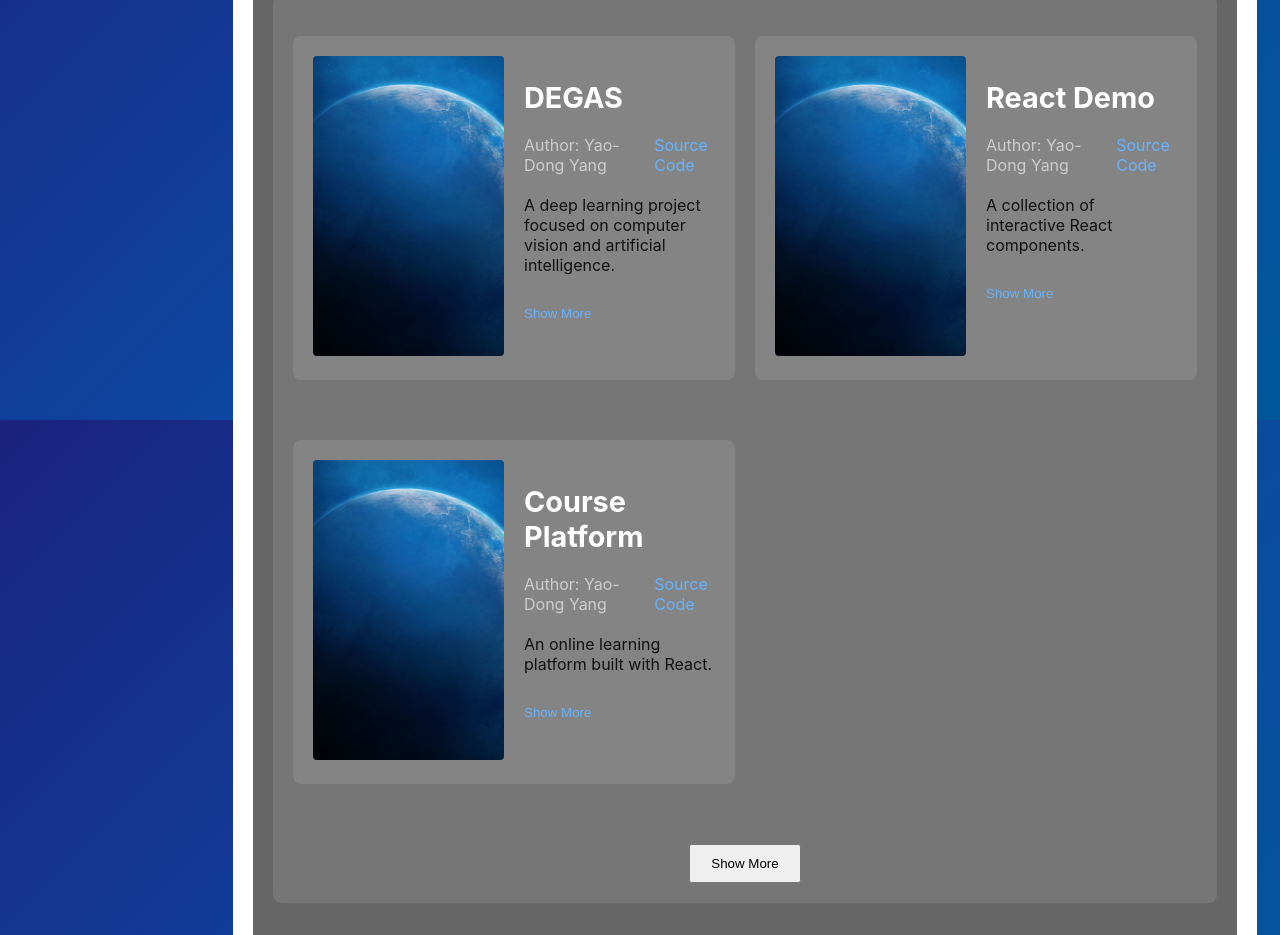
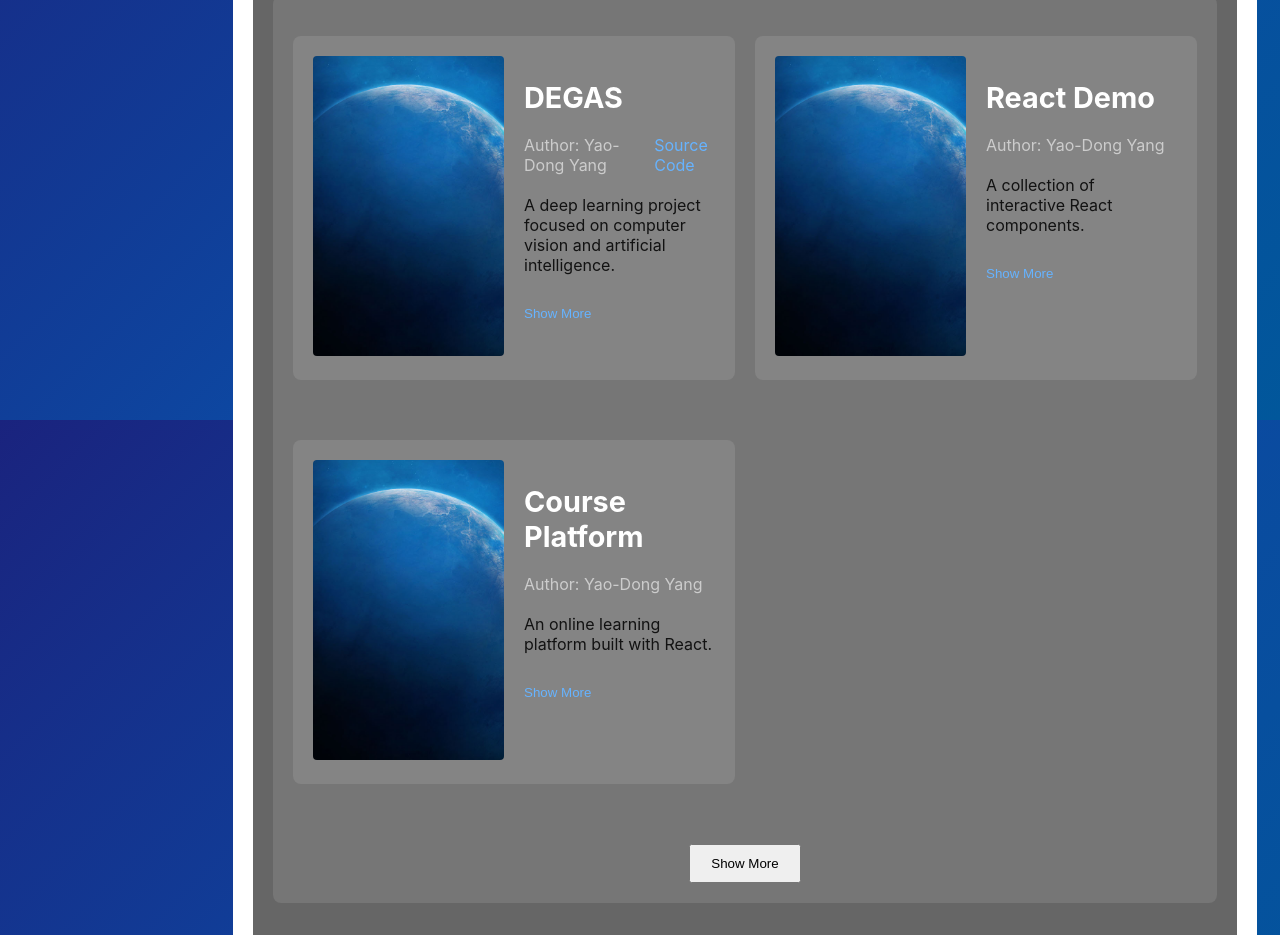
Before and after one commit to yyd003/CMAA6019B_T-E, a React (Create React App) app: page / in a window 1280 px wide. Shown: the part 1180-2115 px from the top of the page. Built offline with nearby package versions, Linux system fonts and the light colour scheme.

Commit message:
carousel

```diff
--- /dev/null
+++ b/src/data/projects.js
@@ -0,0 +1,44 @@
+const projects = [
+    {
+        path: "/projects/degas",
+        name: "DEGAS",
+        desc: "Deep Learning Project",
+        author: "Yao-Dong Yang",
+        image: "/img/bg.jpg",
+        description: "A deep learning project focused on computer vision and artificial intelligence.",
+        fullDescription: "DEGAS (Deep Learning Enhanced Graphics and Analysis System) is an innovative project that combines state-of-the-art deep learning techniques with practical applications in computer vision. This project demonstrates the power of AI in solving complex visual recognition tasks.",
+        sourceLink: "https://initialneil.github.io/DEGAS"
+    },
+    {
+        path: "/projects/react-demo",
+        name: "React Demo",
+        desc: "Interactive Components",
+        author: "Yao-Dong Yang",
+        image: "/img/bg.jpg",
+        description: "A collection of interactive React components.",
+        fullDescription: "Showcase of various React components demonstrating modern web development practices and UI/UX patterns.",
+        sourceLink: null
+    },
+    {
+        path: "/projects/course-platform",
+        name: "Course Platform",
+        desc: "Educational System",
+        author: "Yao-Dong Yang",
+        image: "/img/bg.jpg",
+        description: "An online learning platform built with React.",
+        fullDescription: "A comprehensive educational platform featuring course management, student tracking, and interactive learning materials.",
+        sourceLink: null
+    },
+    {
+        path: "/projects/coming-soon",
+        name: "Future Projects",
+        desc: "More Coming Soon",
+        author: "Yao-Dong Yang",
+        image: "/img/bg.jpg",
+        description: "Exciting new projects in development.",
+        fullDescription: "Stay tuned for more innovative projects combining AI, web development, and educational technology.",
+        sourceLink: null
+    }
+];
+
+export default projects;
--- a/src/pages/Home/index.js
+++ b/src/pages/Home/index.js
@@ -2,6 +2,7 @@ import React, { useState,useEffect } from 'react';
 import Gallery from '../../components/Gallery';
 import { Link } from 'react-router-dom';
 import './Home.css';
+import projects from '../../data/projects';
 
 function Home() {
     const [theme, setTheme] = useState('light');
@@ -19,48 +20,7 @@ function Home() {
         document.documentElement.setAttribute('data-theme', theme);
     }, [theme]);
 
-    const projects = [
-        {
-            path: "/projects/degas",
-            name: "DEGAS",
-            desc: "Deep Learning Project",
-            author: "Yao-Dong Yang",
-            image: "/img/bg.jpg",
-            description: "A deep learning project focused on computer vision and artificial intelligence.",
-            fullDescription: "DEGAS (Deep Learning Enhanced Graphics and Analysis System) is an innovative project that combines state-of-the-art deep learning techniques with practical applications in computer vision. This project demonstrates the power of AI in solving complex visual recognition tasks.",
-            sourceLink: "https://github.com/yourusername/degas"
-        },
-        {
-            path: "/projects/react-demo",
-            name: "React Demo",
-            desc: "Interactive Components",
-            author: "Yao-Dong Yang",
-            image: "/img/bg.jpg",
-            description: "A collection of interactive React components.",
-            fullDescription: "Showcase of various React components demonstrating modern web development practices and UI/UX patterns.",
-            sourceLink: "https://github.com/yourusername/react-demo"
-        },
-        {
-            path: "/projects/course-platform",
-            name: "Course Platform",
-            desc: "Educational System",
-            author: "Yao-Dong Yang",
-            image: "/img/bg.jpg",
-            description: "An online learning platform built with React.",
-            fullDescription: "A comprehensive educational platform featuring course management, student tracking, and interactive learning materials.",
-            sourceLink: "https://github.com/yourusername/course-platform"
-        },
-        {
-            path: "/projects/coming-soon",
-            name: "Future Projects",
-            desc: "More Coming Soon",
-            author: "Yao-Dong Yang",
-            image: "/img/bg.jpg",
-            description: "Exciting new projects in development.",
-            fullDescription: "Stay tuned for more innovative projects combining AI, web development, and educational technology.",
-            sourceLink: null
-        }
-    ];
+    // 项目数据已移至 src/data/projects.js
 
     // Implement automatic carousel with pause on user interaction
     useEffect(() => {
@@ -71,7 +31,8 @@ function Home() {
         }, 10000); // Move every 10 seconds
 
         return () => clearInterval(interval);
-    }, [projects.length, isPaused]);
+    // 移除 projects.length 依赖项，只保留 isPaused
+    }, [isPaused]);
 
     // Temporarily pause automatic cycling when user interacts
     const handleUserInteraction = () => {
```
Also changed, not shown: 1 other file (tests, documents, lock files or other folders).
